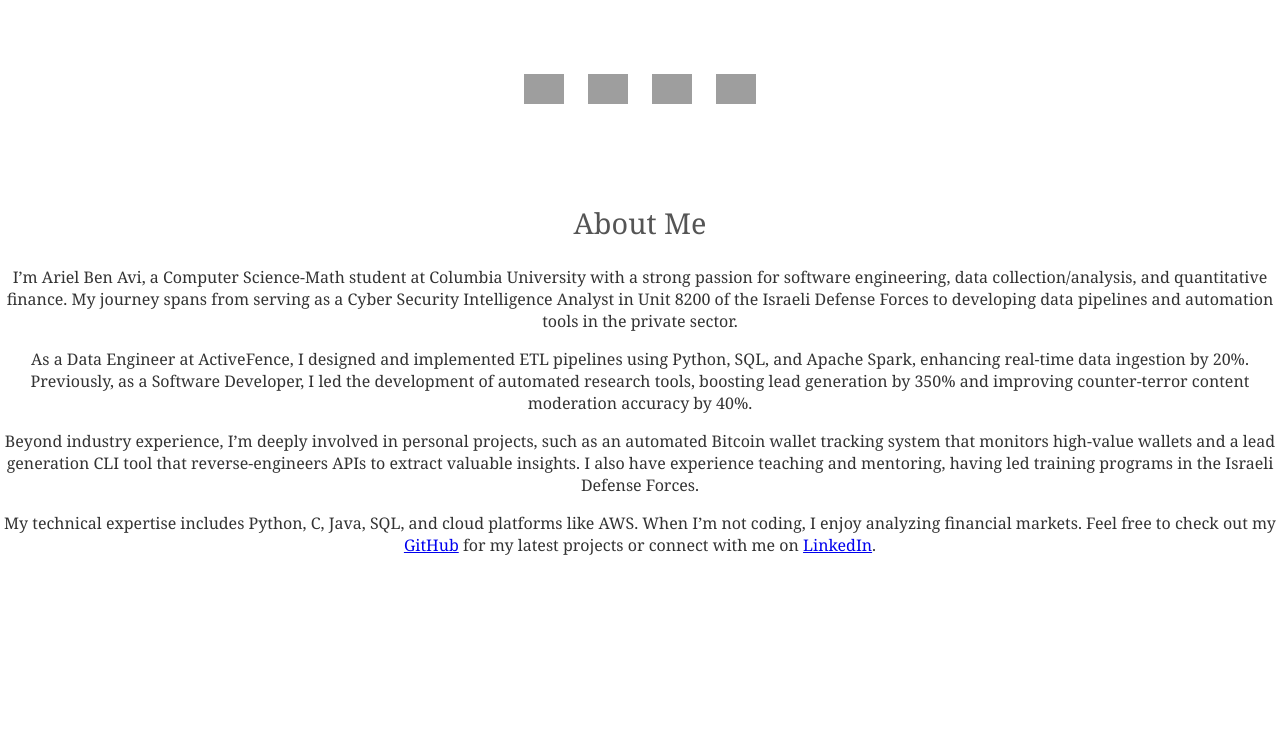
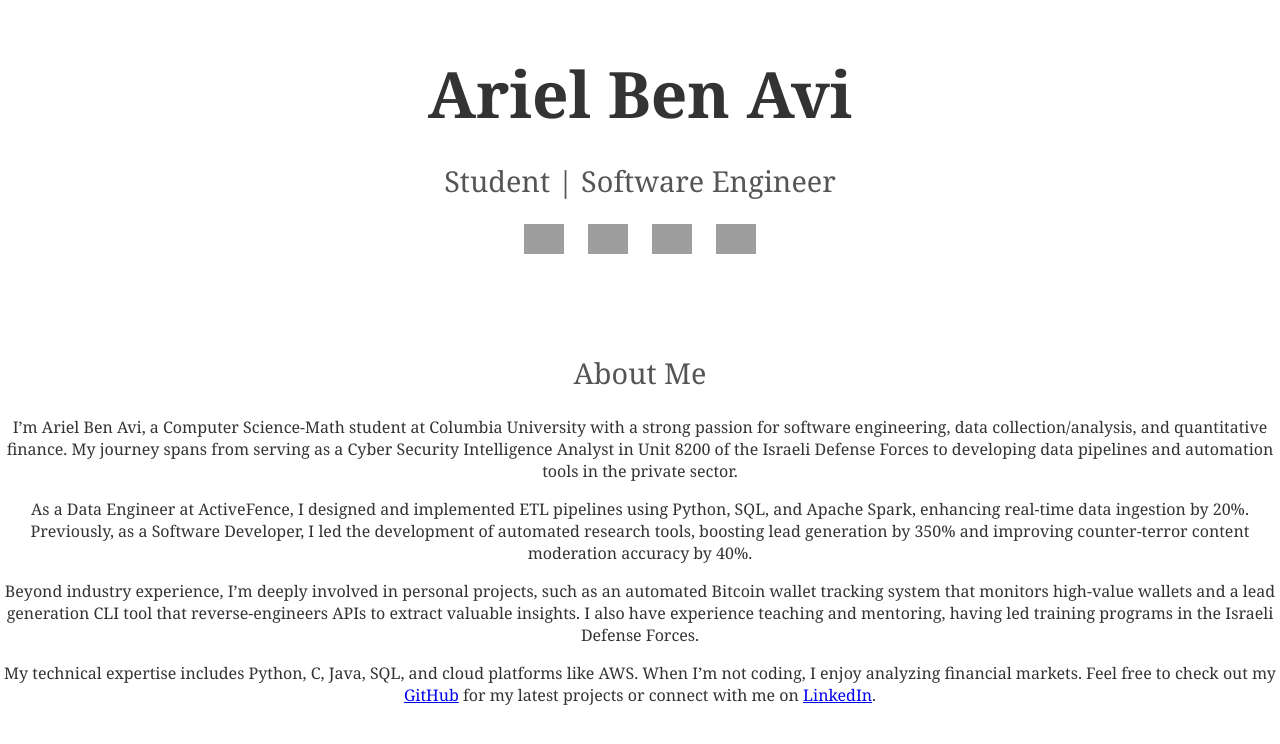
Before and after one commit to arielbenavi/arielbenavi.github.io, a Jekyll site: the page built from index.md, in a window 1280 px wide. Shown: the top 744 px of the page. Built offline with Jekyll 4.4.1, drawn with Linux system fonts in a browser that asks for light colours; grey boxes are pictures that could not be loaded.

Commit message:
Update _config.yml

```diff
--- a/_config.yml
+++ b/_config.yml
@@ -1 +1,8 @@
-theme: jekyll-theme-minimal
+title: "Ariel Ben Avi's Portfolio"
+name: "Ariel Ben Avi"
+subtitle: "Student | Software Engineer"
+twitter: "#"
+linkedin: "#"
+github: "#"
+medium: "#"
+theme: null
```
